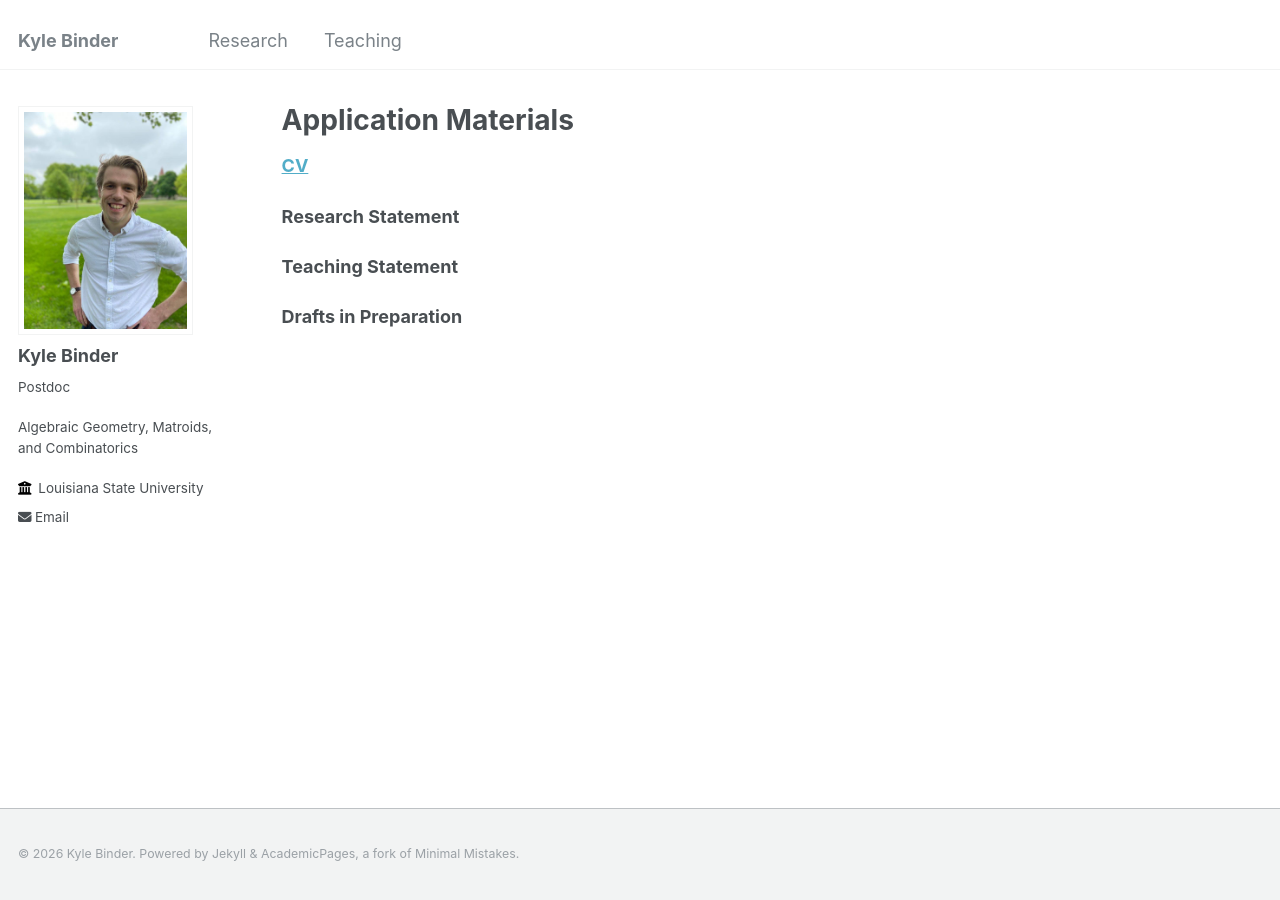
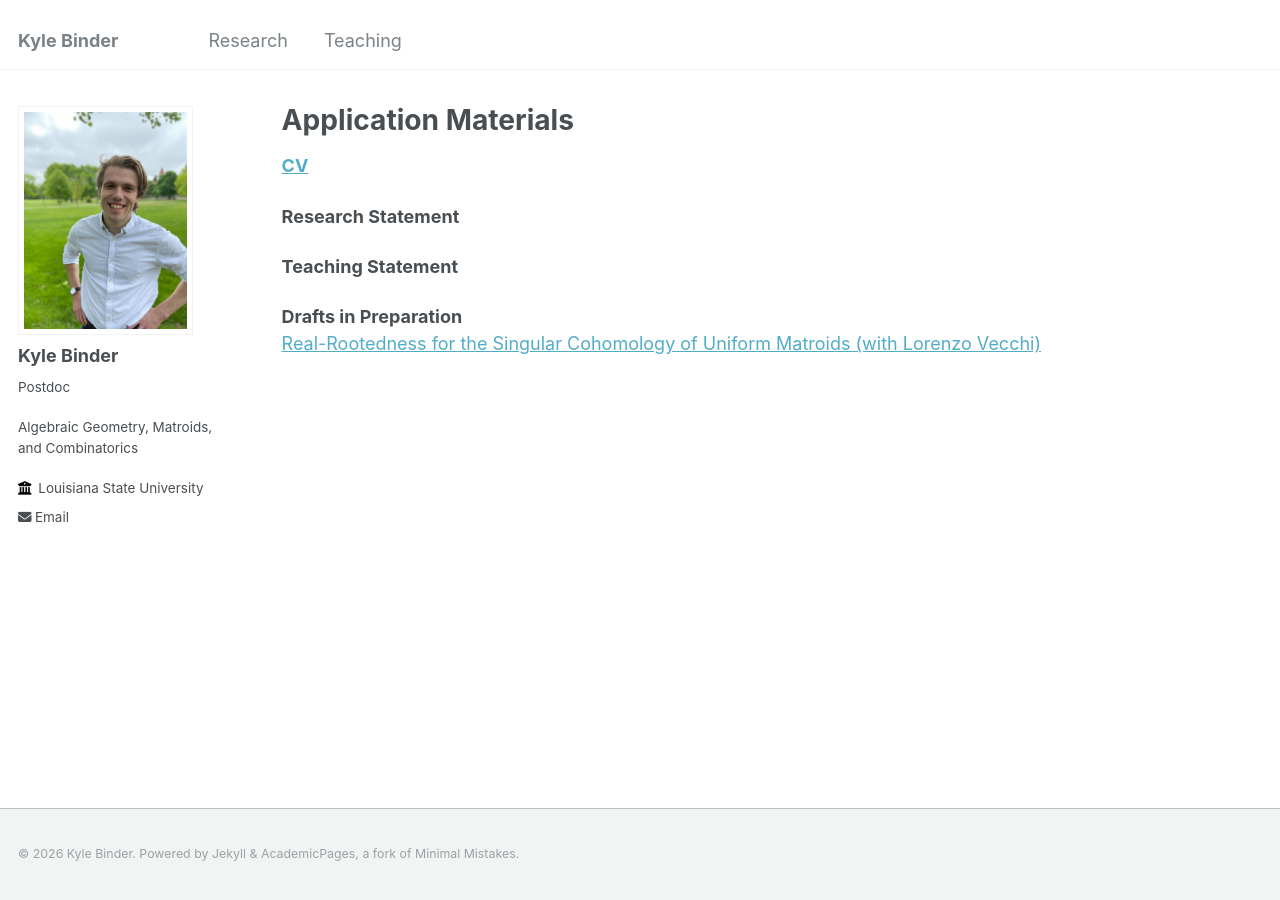
Before and after one commit to bindercommakyle/bindercommakyle.github.io, a Jekyll site: the page built from _pages/applicationMaterials.md, in a window 1280 px wide. Built offline with Jekyll 4.4.1, drawn with Linux system fonts in a browser that asks for light colours.

Commit message:
Update applicationMaterials.md

```diff
--- a/_pages/applicationMaterials.md
+++ b/_pages/applicationMaterials.md
@@ -11,3 +11,4 @@ author_profile: true
 **Teaching Statement** <br>
 
 **Drafts in Preparation** <br>
+[Real-Rootedness for the Singular Cohomology of Uniform Matroids (with Lorenzo Vecchi)](https://bindercommakyle.github.io/files/real_rooted_singular_cohomology.pdf)
```
